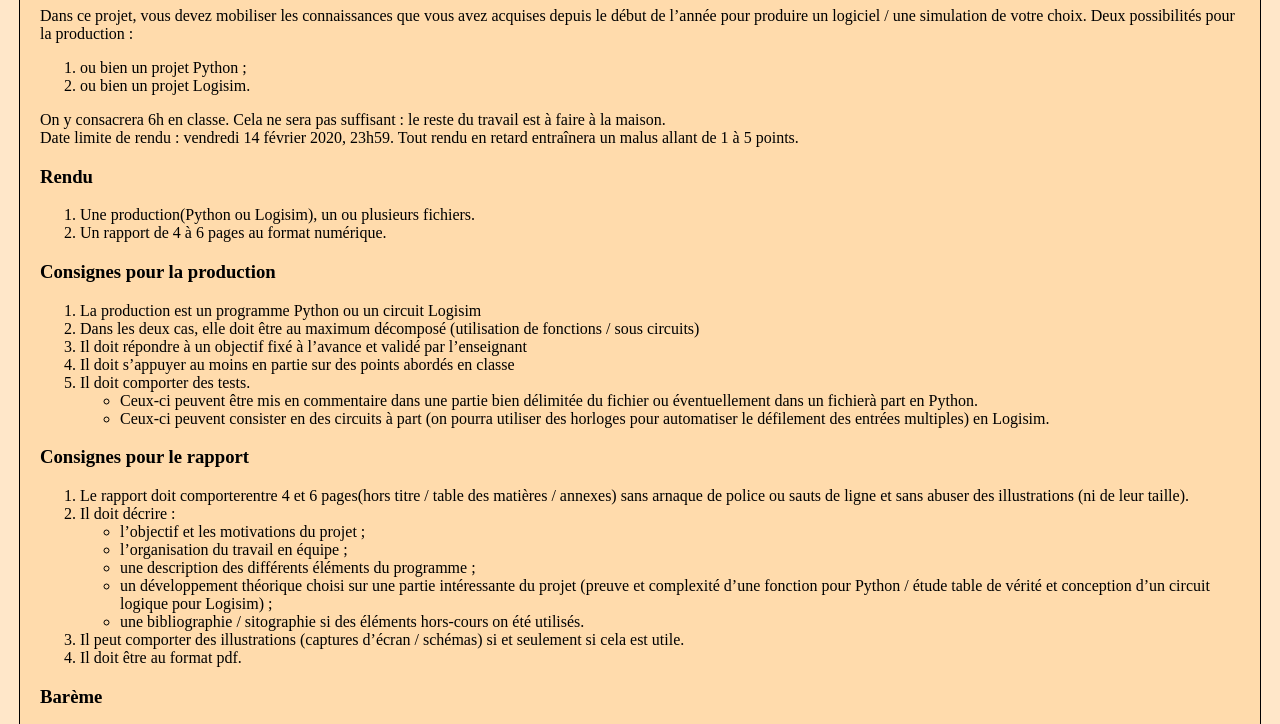
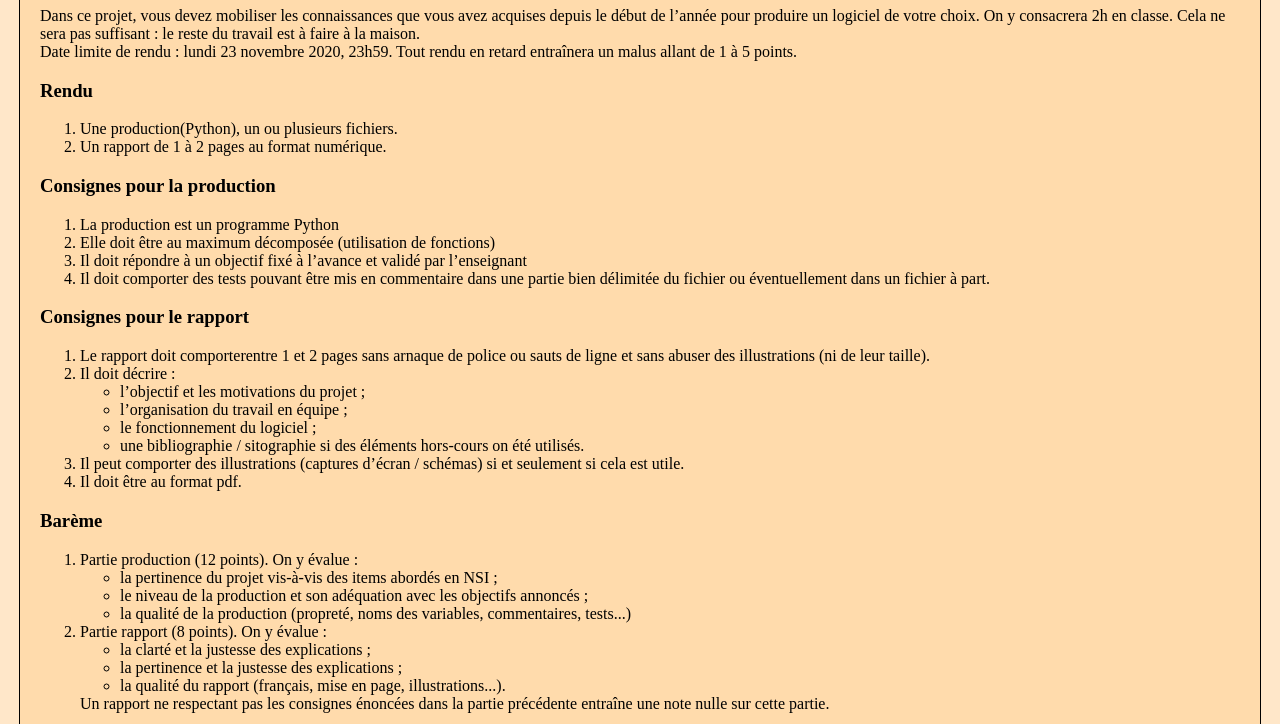
Before and after one commit to abecquet1/abecquet1.github.io, a plain HTML site: page 1gnsi-projet1.html in a window 1280 px wide. Shown: the part 74-798 px from the top of the page. Drawn offline with Linux system fonts and the light colour scheme.

Commit message:
Update 1gnsi-projet1.html

```diff
--- a/1gnsi-projet1.html
+++ b/1gnsi-projet1.html
@@ -11,35 +11,27 @@
 
 <body>
 
-    <h1 id="hdp">Pour le 14/02 : projet 1</h1>
+    <h1 id="hdp">Pour le 23/11 : projet 1</h1>
 
     Dans ce projet, vous devez mobiliser les connaissances que vous avez acquises depuis le
-    début de l’année pour produire un logiciel / une simulation de votre choix. Deux possibilités pour la production :
-    <ol>
-        <li>ou bien un projet Python ;</li>
-        <li>ou bien un projet Logisim.</li>
-    </ol>
-    On y consacrera 6h en classe. Cela ne sera pas suffisant : le reste du travail est à faire à la maison. <br />
-    Date limite de rendu : vendredi 14 février 2020, 23h59. Tout rendu en retard entraînera un malus allant de 1 à 5 points.
+    début de l’année pour produire un logiciel de votre choix.
+    On y consacrera 2h en classe. Cela ne sera pas suffisant : le reste du travail est à faire à la maison. <br />
+    Date limite de rendu : lundi 23 novembre 2020, 23h59. Tout rendu en retard entraînera un malus allant de 1 à 5 points.
 
     <h3>Rendu</h3>
 
     <ol>
-        <li>Une production(Python ou Logisim), un ou plusieurs fichiers.</li>
-        <li>Un rapport de 4 à 6 pages au format numérique.</li>
+        <li>Une production(Python), un ou plusieurs fichiers.</li>
+        <li>Un rapport de 1 à 2 pages au format numérique.</li>
     </ol>
     <h3>Consignes pour la production</h3>
     <ol>
-        <li>La production est un programme Python ou un circuit Logisim</li>
-        <li>Dans les deux cas, elle doit être au maximum décomposé (utilisation de fonctions / sous circuits)</li>
+        <li>La production est un programme Python</li>
+        <li>Elle doit être au maximum décomposée (utilisation de fonctions)</li>
         <li>Il doit répondre à un objectif fixé à l’avance et validé par l’enseignant</li>
-        <li>Il doit s’appuyer au moins en partie sur des points abordés en classe</li>
         <li>
-            Il doit comporter des tests.
-            <ul>
-                <li>Ceux-ci peuvent être mis en commentaire dans une partie bien délimitée du fichier ou éventuellement dans un fichierà part en Python.</li>
-                <li>Ceux-ci peuvent consister en des circuits à part (on pourra utiliser des horloges pour automatiser le défilement des entrées multiples) en Logisim.</li>
-            </ul>
+            Il doit comporter des tests pouvant être mis en commentaire dans une partie bien délimitée du fichier ou éventuellement dans un fichier à part.</li>
+
 
         </li>
     </ol>
@@ -48,18 +40,14 @@
 
     <ol>
         <li>
-            Le rapport doit comporterentre 4 et 6 pages(hors titre / table des matières / annexes) sans arnaque de police ou sauts de ligne et sans abuser des illustrations (ni de leur taille).
+            Le rapport doit comporterentre 1 et 2 pages sans arnaque de police ou sauts de ligne et sans abuser des illustrations (ni de leur taille).
         </li>
         <li>
             Il doit décrire :
             <ul>
                 <li>l’objectif et les motivations du projet ;</li>
                 <li>l’organisation du travail en équipe ;</li>
-                <li>une description des différents éléments du programme ;</li>
-                <li>
-                    un développement théorique choisi sur une partie intéressante du projet (preuve et complexité d’une fonction pour Python /
-                    étude table de vérité et conception d’un circuit logique pour Logisim) ;
-                </li>
+                <li>le fonctionnement du logiciel ;</li>
                 <li>une bibliographie / sitographie si des éléments hors-cours on été utilisés.</li>
             </ul>
         </li>
@@ -91,7 +79,7 @@
             Partie rapport (8 points). On y évalue :
             <ul>
                 <li>la clarté et la justesse des explications ;</li>
-                <li>la pertinence et la justesse du développement théorique ;</li>
+                <li>la pertinence et la justesse des explications ;</li>
                 <li>la qualité du rapport (français, mise en page, illustrations...).</li>
             </ul>
             Un rapport ne respectant pas les consignes énoncées dans la partie précédente entraîne une note nulle sur cette partie.
```
